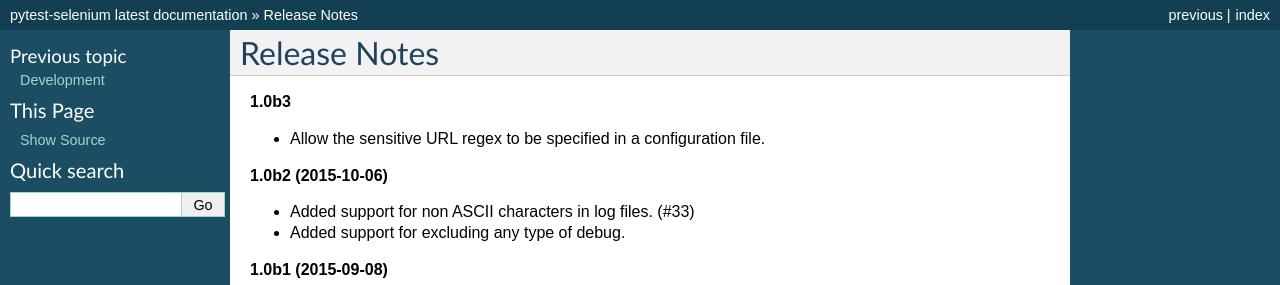
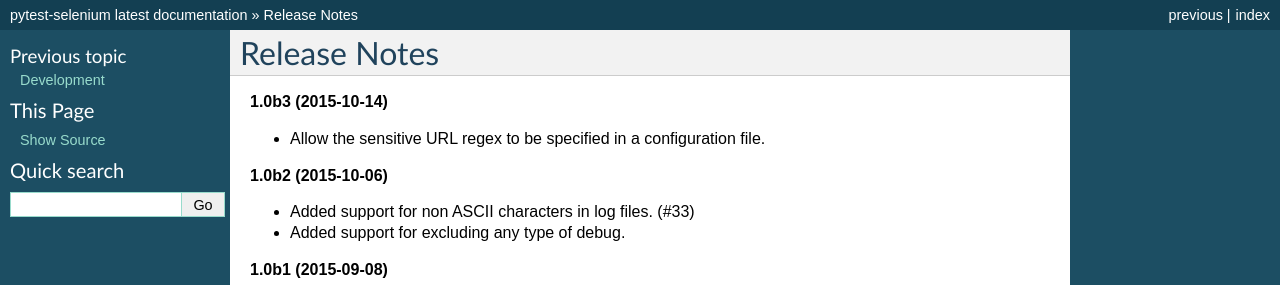
Before and after one commit to pytest-dev/pytest-selenium, a Sphinx documentation site: the page built from docs/news.rst, in a window 1280 px wide. Shown: the top 285 px of the page. Built offline with Sphinx 7.4.7, drawn with Linux system fonts in a browser that asks for light colours.

```diff
--- a/docs/news.rst
+++ b/docs/news.rst
@@ -1,7 +1,7 @@
 Release Notes
 =============
 
-**1.0b3**
+**1.0b3 (2015-10-14)**
 
 * Allow the sensitive URL regex to be specified in a configuration file.
 
--- a/setup.py
+++ b/setup.py
@@ -1,7 +1,7 @@
 from setuptools import setup
 
 setup(name='pytest-selenium',
-      version='1.0b2',
+      version='1.0b3',
       description='pytest plugin for Selenium',
       long_description=open('README.rst').read(),
       author='Dave Hunt',
```
